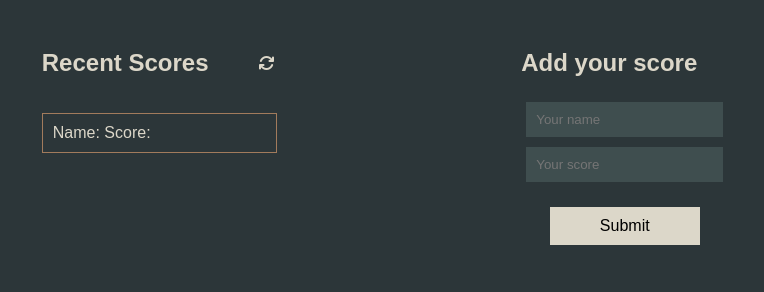
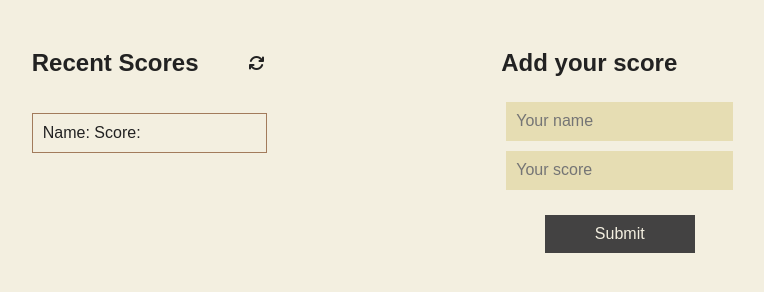
Before and after one commit to shasherazi/leaderBoard, a website built with webpack: page src/index.html in a window 1280 px wide. Shown: the part 88-380 px from the top of the page, without its empty margins (255-1019 px from the left). Built offline with nearby package versions, Linux system fonts and the light colour scheme; no server answers.

Commit message:
Apply a light color theme

```diff
--- a/src/style.css
+++ b/src/style.css
@@ -3,8 +3,8 @@ body {
   margin: 0;
   padding: 0;
   font-family: sans-serif;
-  background-color: #2c3639;
-  color: #dcd7c9;
+  background-color: #f3efe0;
+  color: #222;
   height: 100%;
 }
 
@@ -46,7 +46,7 @@ body {
 }
 
 .recent-score:nth-child(even) {
-  background-color: #3f4e4f;
+  background-color: #22a39f;
 }
 
 .form {
@@ -59,30 +59,33 @@ body {
 input {
   margin: 5px;
   padding: 10px;
+  font-size: 16px;
   border: none;
-  background-color: #3f4e4f;
-  color: #dcd7c9;
+  background-color: #e6ddb3;
+  color: #222;
+  border-bottom: 1px solid #fff0;
 }
 
 input:focus {
   outline: none;
-  border-bottom: 1px solid #dcd7c9;
+  border-bottom: 1px solid #22a39f;
 }
 
 button {
   padding: 10px;
   margin-top: 20px;
   width: 150px;
-  background-color: #dcd7c9;
+  background-color: #434242;
   cursor: pointer;
   font-size: 16px;
   border: none;
   user-select: none;
+  color: #f3efe0;
 }
 
 button:hover {
-  background-color: #3f4e4f;
-  color: #dcd7c9;
+  background-color: #22a39f;
+  color: #f3efe0;
 }
 
 @media screen and (max-width: 768px) {
```
